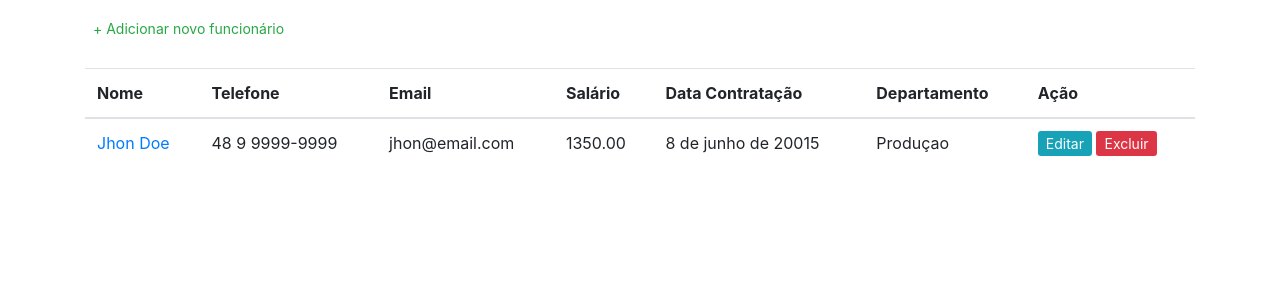
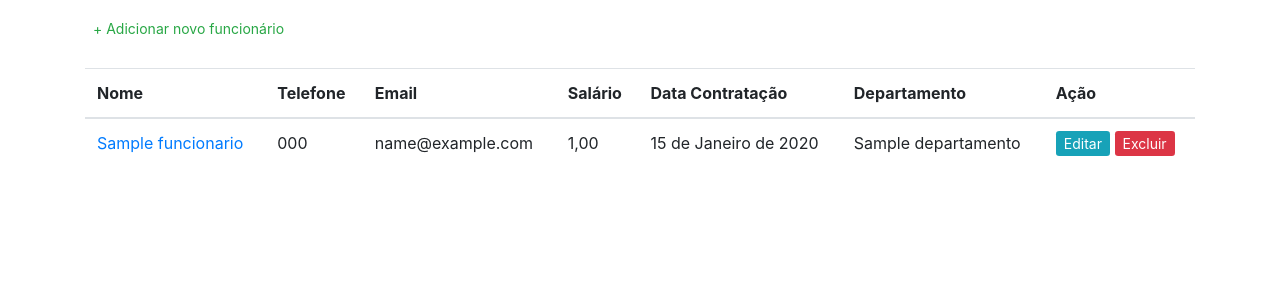
Before and after one commit to Vinicius-Bitencourt-Pereira/django-funcionario, a Django app: template funcionarios/templates/funcionarios/index.html in a window 1280 px wide. Shown: the part 56-356 px from the top of the page. Run offline with Django 4.2, Linux system fonts and the light colour scheme; the template is opened without the code that fills it: values that come from a table or form of the project are taken from there, others are empty; tables that the repository leaves empty hold one stand-in row (values such as "Sample post"); some libraries are stand-ins or nearby versions.

Commit message:
Exibindo funcionarios vindos do banco no navegador

```diff
--- a/funcionarios/templates/funcionarios/index.html
+++ b/funcionarios/templates/funcionarios/index.html
@@ -4,7 +4,7 @@
 
 {% block content %}
 <div class="mb-1">
-    <a class="btn-sm btn-outline-success text-decoration-none" href="{% url 'funcionario_create' %}" role="button">+ Adicionar novo funcionário</a>
+    <a class="btn-sm btn-outline-success text-decoration-none" href="#" role="button">+ Adicionar novo funcionário</a>
 </div>
 <br>
 <table class="table">
@@ -20,20 +20,22 @@
     </tr>
   </thead>
   <tbody>
+    {% for funcionario in funcionarios %}
     <tr>
         <td>
-        <a href="#">Jhon Doe</a>
+          <a href="#">{{ funcionario.nome }}</a>
           </td>
-        <td>48 9 9999-9999</td>
-        <td>jhon@email.com</td>
-        <td>1350.00</td>
-        <td>8 de junho de 20015</td>
-        <td>Produçao</td>
+          <td>{{ funcionario.telefone }}</td>
+          <td>{{ funcionario.email }}</td>
+          <td>{{ funcionario.salario }}</td>
+          <td>{{ funcionario.data_contratacao }}</td>
+          <td>{{ funcionario.departamento }}</td>
           <td>
               <a class="btn-sm btn-info text-decoration-none" href="#" role="button">Editar</a>
               <a class="btn-sm btn-danger text-decoration-none" href="#" role="button">Excluir</a>
           </td>
       </tr>
+    {% endfor %}
   </tbody>
 </table>
 {% endblock content %}
--- /dev/null
+++ b/funcionarios/urls.py
@@ -0,0 +1,10 @@
+from django.urls import path
+
+from .views import(
+    FuncionarioListView,
+)
+
+
+urlpatterns = [
+    path('', FuncionarioListView.as_view(), name='funcionario_list'),
+]
--- a/projeto_funcionarios/urls.py
+++ b/projeto_funcionarios/urls.py
@@ -14,8 +14,9 @@ Including another URLconf
     2. Add a URL to urlpatterns:  path('blog/', include('blog.urls'))
 """
 from django.contrib import admin
-from django.urls import path
+from django.urls import path, include
 
 urlpatterns = [
     path('admin/', admin.site.urls),
+    path('', include('funcionarios.urls'))
 ]
```
Also changed, not shown: funcionarios/views.py (+12 -2 lines). Lines whose indentation alone changed are shown as unchanged.
